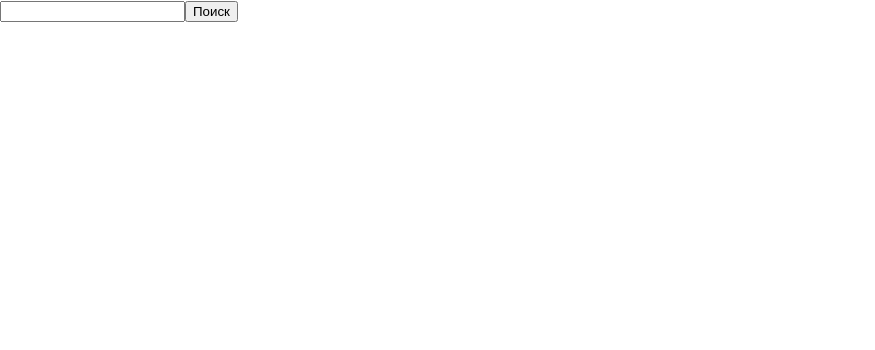
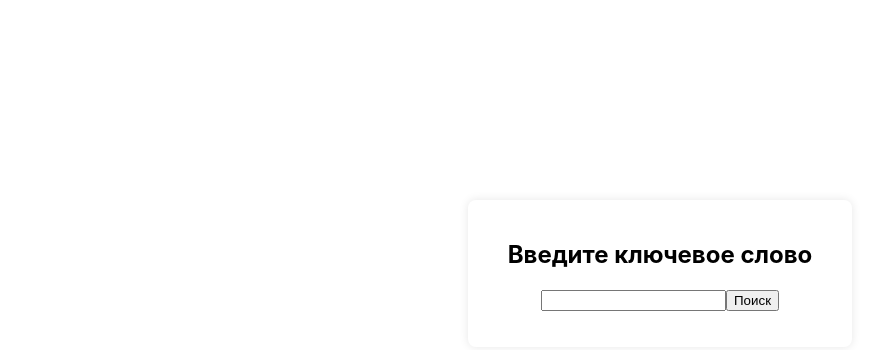
Before and after one commit to Daria1809/practice1, a React (Create React App) app: page / in a window 1280 px wide. Shown: the top 350 px of the page, without its empty margins (0-875 px from the left). Built offline with nearby package versions, Linux system fonts and the light colour scheme.

Commit message:
practice

```diff
--- a/src/App.jsx
+++ b/src/App.jsx
@@ -24,6 +24,7 @@ function App() {
   return (
     <div className="App">
       <div>
+        <h2>Введите ключевое слово</h2>
         <input type='text' value={value} onChange={(event) => setValue(event.target.value)}/>
         <button onClick={() => getUrls()}>Поиск</button>
       </div>
--- a/src/index.css
+++ b/src/index.css
@@ -5,9 +5,20 @@ body {
     sans-serif;
   -webkit-font-smoothing: antialiased;
   -moz-osx-font-smoothing: grayscale;
+  display: flex;
+  justify-content: center;
 }
 
 code {
   font-family: source-code-pro, Menlo, Monaco, Consolas, 'Courier New',
     monospace;
 }
+.App{
+    border-radius: 8px;
+    box-shadow: 0 0 10px rgba(0, 0, 0, 0.1);
+    padding: 20px;
+    max-width: 700px;
+    width: 100%;
+    text-align: center;
+    margin-top: 200px;
+}
```
Also changed, not shown: App.jsx (deleted, +0 -45 lines).
